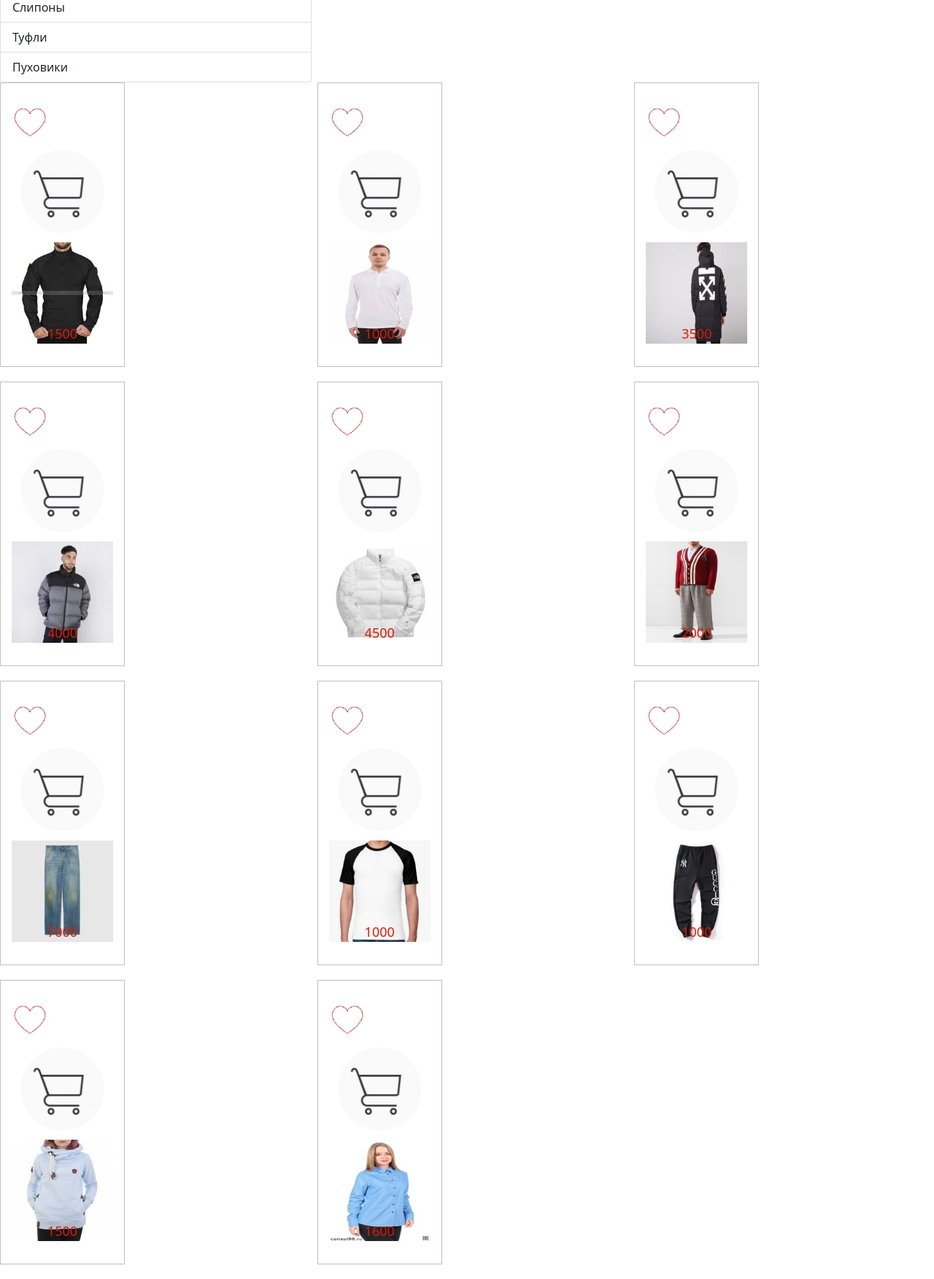
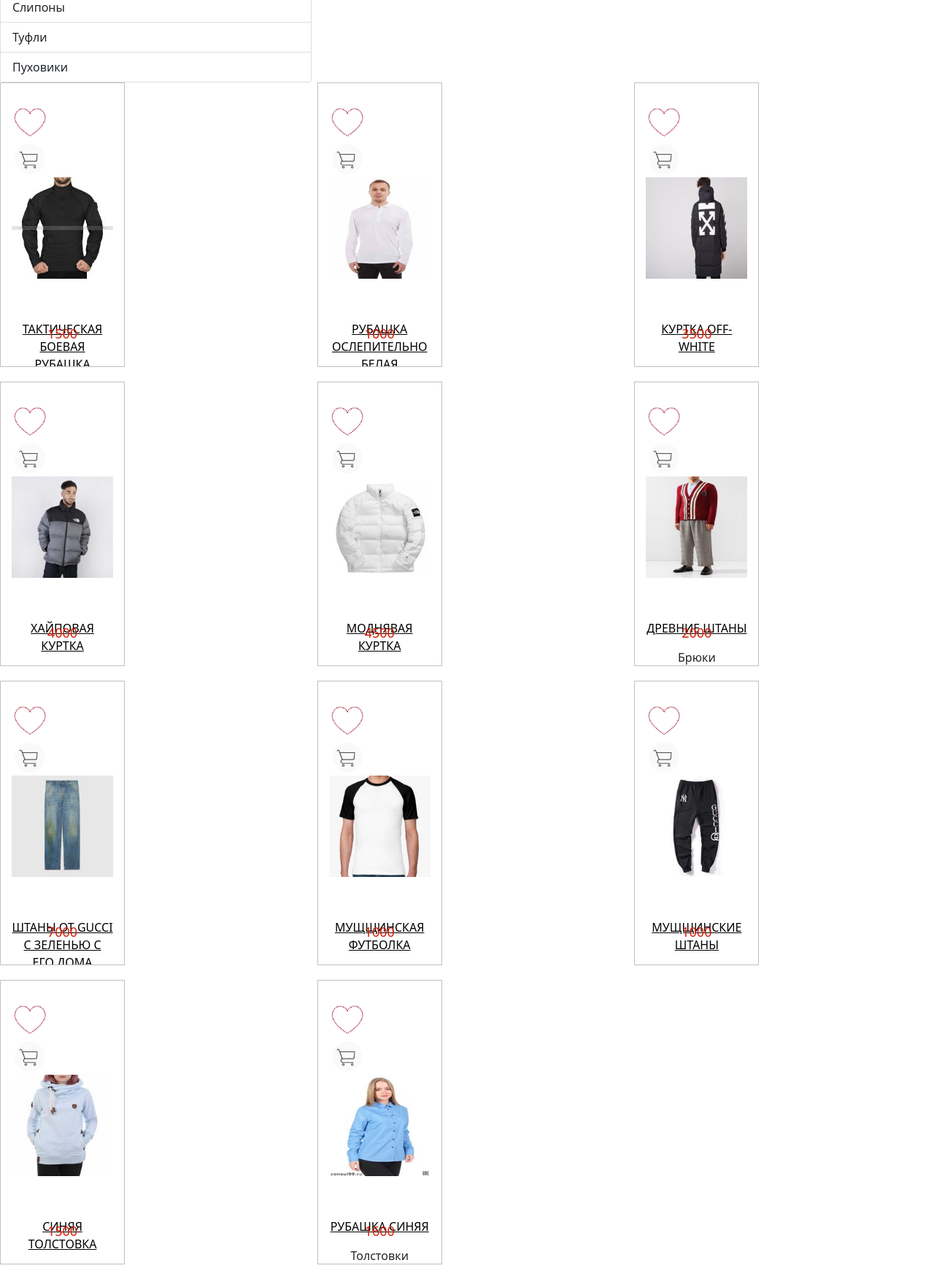
Before and after one commit to Berugatoi/Market, a Flask app: page / in a window 1280 px wide. Shown: the part 1197-2950 px from the top of the page at 73% size. Run offline with Flask 2, Linux system fonts and the light colour scheme; data comes from the database, SQL or seed files in the repository; both versions use the stored data as it was after the commit; some libraries are stand-ins or nearby versions.

Commit message:
Поправки в (конституцию) дизайн

```diff
--- a/static/main.css
+++ b/static/main.css
@@ -53,6 +53,14 @@
 .favorite_icon {
     float: right;
 }
+
+.cart {;
+    width: 50px;
+    height: 50px;
+}
+.cart_icon {
+    float: left;
+}
 .form-group {
     background-color:#fff;
     padding:60px;
--- a/templates/home.html
+++ b/templates/home.html
@@ -26,8 +26,6 @@
         </div>
 <div class="row">
     {% for prod in products %}
-
-
                     <div class="col-sm-4 {{prod.photo}}">
                         <div class="product col-lg-5 col-md-5 col-sm-5 col-xs-6">
                             {% if favs and prod.id in favs %}
@@ -47,11 +45,10 @@
                             </p>
                             <p class="product-desc">{{prod.category_obj.name}}</p>
                             <p class="product-price">{{prod.price}}</p>
-                    </div>
+                        </div>
                     </div>
 {% endfor %}
 <script src="https://ajax.googleapis.com/ajax/libs/jquery/1.11.3/jquery.min.js"></script>
 <script src="bootstrap/js/bootstrap.min.js"></script>
-
 </div>
 {% endblock %}
```
Also changed, not shown: db/store.db.
